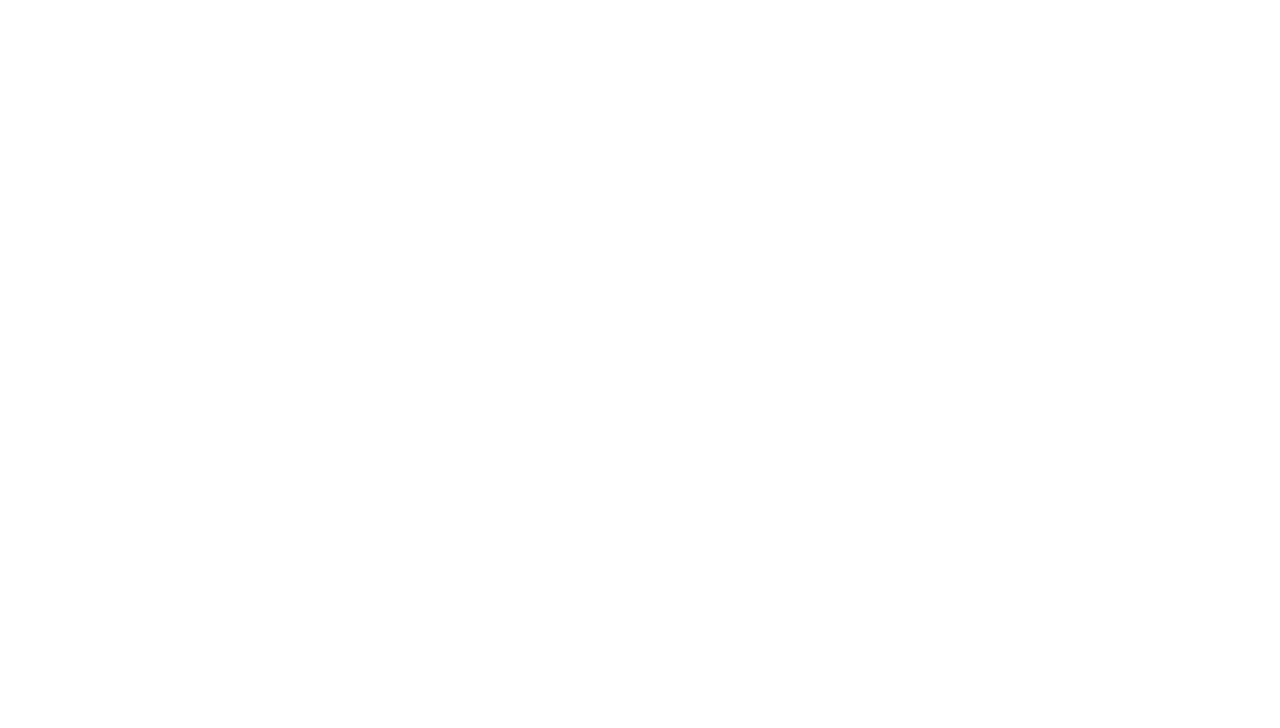
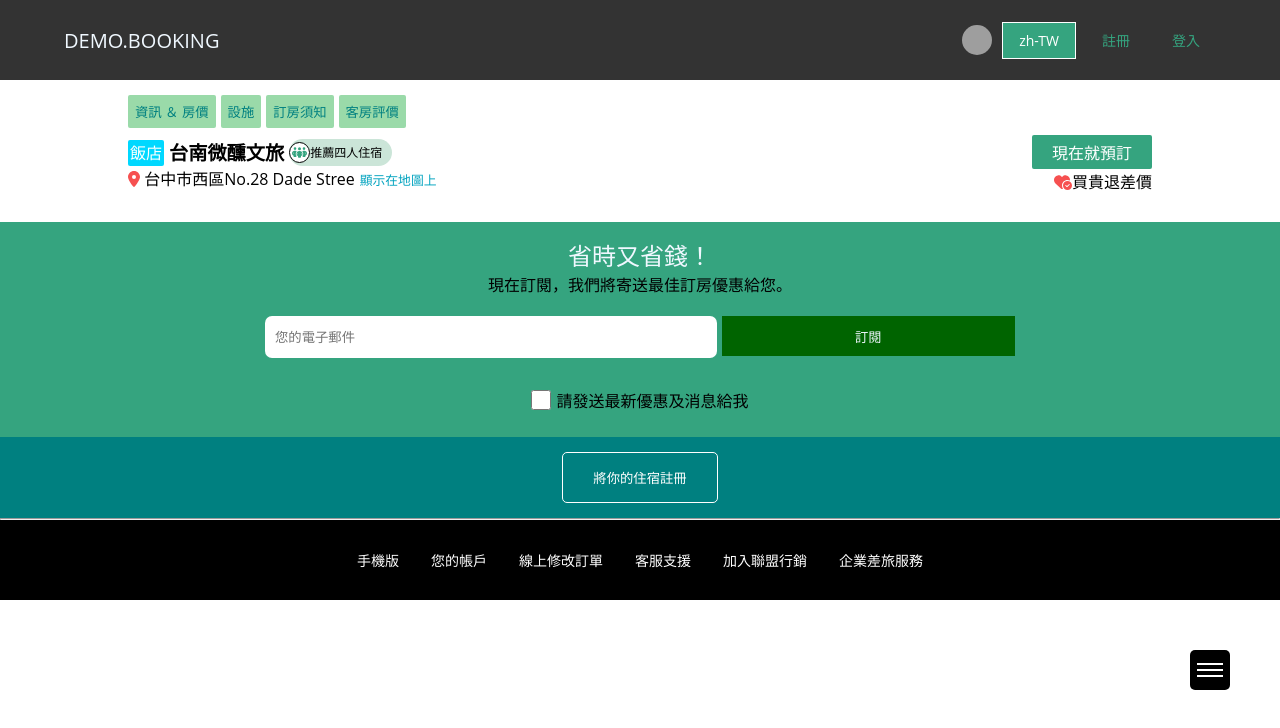
Before and after one commit to VincentLin0619/react-vint-app, a React (Create React App) app: page /hotelsList/1 in a window 1280 px wide. Before the commit this address had no page. Shown: the top 728 px of the page. Built offline with nearby package versions, Linux system fonts and the light colour scheme; grey boxes are pictures that could not be loaded.

Commit message:
刻HotelItem頁面的頂部scss

```diff
--- a/src/App.jsx
+++ b/src/App.jsx
@@ -1,14 +1,15 @@
-import React from "react";
-import { BrowserRouter, Routes, Route } from "react-router-dom";
-import * as H from "./pages";
-import Test from "./test/Test";
+import React from 'react';
+import { BrowserRouter, Routes, Route } from 'react-router-dom';
+import * as H from './pages';
+import Test from './test/Test';
 
 const App = () => {
   return (
     <BrowserRouter>
       <Routes>
         <Route path="/" element={<H.Home />} />
-        <Route path="/HotelsList" element={<H.HotelsList />} />
+        <Route path="/hotelsList" element={<H.HotelsList />} />
+        <Route path="/hotelsList/:id" element={<H.HotelItem />} />
         <Route path="/Test" element={<Test />} />
       </Routes>
     </BrowserRouter>
--- a/src/components/ListItem/SearchItem.jsx
+++ b/src/components/ListItem/SearchItem.jsx
@@ -1,6 +1,6 @@
 import React from 'react';
 import './SearchItem.scss';
-
+import { Link } from 'react-router-dom';
 export const SearchItem = ({ active }) => {
   return (
     <div className={`infoContainer ${active}`}>
@@ -39,7 +39,9 @@ export const SearchItem = ({ active }) => {
             <span>含稅與其他費用</span>
           </div>
           <div className="infoFooter_R-bottom">
-            <button>查看客房供應狀況</button>
+            <Link to="/hotelslist/1">
+              <button>查看客房供應狀況</button>
+            </Link>
           </div>
         </div>
       </div>
--- /dev/null
+++ b/src/pages/HotelItem.jsx
@@ -0,0 +1,82 @@
+import React, { useRef } from 'react';
+import MainMenu from '../components/NavBar/MainMenu';
+import Footer from '../components/Footer/Footer';
+import './HotelItem.scss';
+import { FontAwesomeIcon } from '@fortawesome/react-fontawesome';
+import {
+  faLocationDot,
+  faPeopleGroup,
+  faHeartCircleCheck,
+} from '@fortawesome/free-solid-svg-icons';
+
+const HotelItem = () => {
+  let comments = useRef(null);
+  const photos = [
+    {
+      src: 'https://cf.bstatic.com/xdata/images/hotel/max1280x900/261707778.jpg?k=56ba0babbcbbfeb3d3e911728831dcbc390ed2cb16c51d88159f82bf751d04c6&o=&hp=1',
+    },
+    {
+      src: 'https://cf.bstatic.com/xdata/images/hotel/max1280x900/261707367.jpg?k=cbacfdeb8404af56a1a94812575d96f6b80f6740fd491d02c6fc3912a16d8757&o=&hp=1',
+    },
+    {
+      src: 'https://cf.bstatic.com/xdata/images/hotel/max1280x900/261708745.jpg?k=1aae4678d645c63e0d90cdae8127b15f1e3232d4739bdf387a6578dc3b14bdfd&o=&hp=1',
+    },
+    {
+      src: 'https://cf.bstatic.com/xdata/images/hotel/max1280x900/261707776.jpg?k=054bb3e27c9e58d3bb1110349eb5e6e24dacd53fbb0316b9e2519b2bf3c520ae&o=&hp=1',
+    },
+    {
+      src: 'https://cf.bstatic.com/xdata/images/hotel/max1280x900/261708693.jpg?k=ea210b4fa329fe302eab55dd9818c0571afba2abd2225ca3a36457f9afa74e94&o=&hp=1',
+    },
+    {
+      src: 'https://cf.bstatic.com/xdata/images/hotel/max1280x900/261707389.jpg?k=52156673f9eb6d5d99d3eed9386491a0465ce6f3b995f005ac71abc192dd5827&o=&hp=1',
+    },
+    {
+      src: 'https://cf.bstatic.com/xdata/images/hotel/max1280x900/261707389.jpg?k=52156673f9eb6d5d99d3eed9386491a0465ce6f3b995f005ac71abc192dd5827&o=&hp=1',
+    },
+    {
+      src: 'https://cf.bstatic.com/xdata/images/hotel/max1280x900/261707389.jpg?k=52156673f9eb6d5d99d3eed9386491a0465ce6f3b995f005ac71abc192dd5827&o=&hp=1',
+    },
+  ];
+
+  return (
+    <div className="hotel">
+      <MainMenu />
+      <div className="hotel-container">
+        <div className="hotel-headerbtn">
+          <button>資訊 ＆ 房價</button>
+          <button>設施</button>
+          <button>訂房須知</button>
+          <button>客房評價</button>
+        </div>
+        <div className="hotel-title">
+          <div className="hotel-title_l">
+            <span className="tag">飯店</span>
+            <span className="hotelName">台南微醺文旅</span>
+            <span className="info">
+              <FontAwesomeIcon icon={faPeopleGroup} />
+              推薦四人住宿
+            </span>
+            <div className="address">
+              <FontAwesomeIcon icon={faLocationDot} /> 台中市西區No.28 Dade
+              Stree
+              <a href="#">顯示在地圖上</a>
+            </div>
+          </div>
+
+          <div className="hotel-title_r">
+            <button>現在就預訂</button>
+            <div>
+              <FontAwesomeIcon icon={faHeartCircleCheck} />
+              買貴退差價
+            </div>
+          </div>
+        </div>
+        <div className="hotel-imgwrapper"></div>
+        <div className="hotel-des"></div>
+      </div>
+      <Footer />
+    </div>
+  );
+};
+
+export default HotelItem;
--- /dev/null
+++ b/src/pages/HotelItem.scss
@@ -0,0 +1,99 @@
+.hotel {
+  display: flex;
+  flex-direction: column;
+  width: 100%;
+  align-items: center;
+}
+.hotel-container {
+  padding: 15px;
+  display: flex;
+  flex-direction: column;
+  width: 80%;
+  height: 100%;
+  gap: 7px;
+  .hotel-headerbtn {
+    display: flex;
+    gap: 5px;
+    button {
+      border: none;
+      border-radius: 2px;
+      background-color: rgb(154, 218, 169);
+      padding: 7px;
+      color: teal;
+      &:hover {
+        color: black;
+      }
+    }
+  }
+}
+.hotel-title {
+  display: flex;
+  justify-content: space-between;
+  align-items: center;
+  svg {
+    //地標顏色 //愛心顏色...都改成同一顏色
+    color: #f65050;
+  }
+  .hotel-title_l {
+    span {
+      margin-right: 5px;
+      vertical-align: middle;
+    }
+    .tag {
+      color: white;
+      background-color: #00d8ff;
+      border-radius: 2px;
+      padding: 2px;
+    }
+    .hotelName {
+      font-weight: 600;
+      font-size: 1.2rem;
+    }
+    .info {
+      display: inline-flex;
+      align-items: center;
+      background-color: #cbe5d8;
+      font-size: 12px;
+      border-radius: 15px;
+      padding: 3px 10px 3px 0px; //0px是為了讓svg小球的下層左邊的區塊內縮
+      svg {
+        width: 15px;
+        height: 15px;
+        padding: 2px;
+        color: var(--primary-color);
+        background-color: #fff;
+        border: 1px solid black;
+        border-radius: 50%;
+      }
+      span {
+        margin: auto;
+        vertical-align: middle;
+      }
+    }
+    .address {
+      font-size: 1rem;
+      a {
+        margin: 0px 5px;
+        font-size: 0.8rem;
+        color: #02a3bf;
+        text-decoration: none;
+      }
+    }
+  }
+  .hotel-title_r {
+    display: flex;
+    flex-direction: column; //有加這個
+    align-items: flex-end; //aic 變成當jc flex-end用
+    button {
+      border: none;
+      background-color: var(--primary-color);
+      padding: 5px 20px;
+      font-size: 16px;
+      border-radius: 2px;
+      color: white;
+      &:hover {
+        color: black;
+      }
+    }
+  }
+}
--- a/src/pages/index.js
+++ b/src/pages/index.js
@@ -1,4 +1,5 @@
-import Home from "./Home";
-import HotelsList from "./HotelsList";
+import Home from './Home';
+import HotelsList from './HotelsList';
+import HotelItem from './HotelItem';
 
-export { Home, HotelsList };
+export { Home, HotelsList, HotelItem };
```
